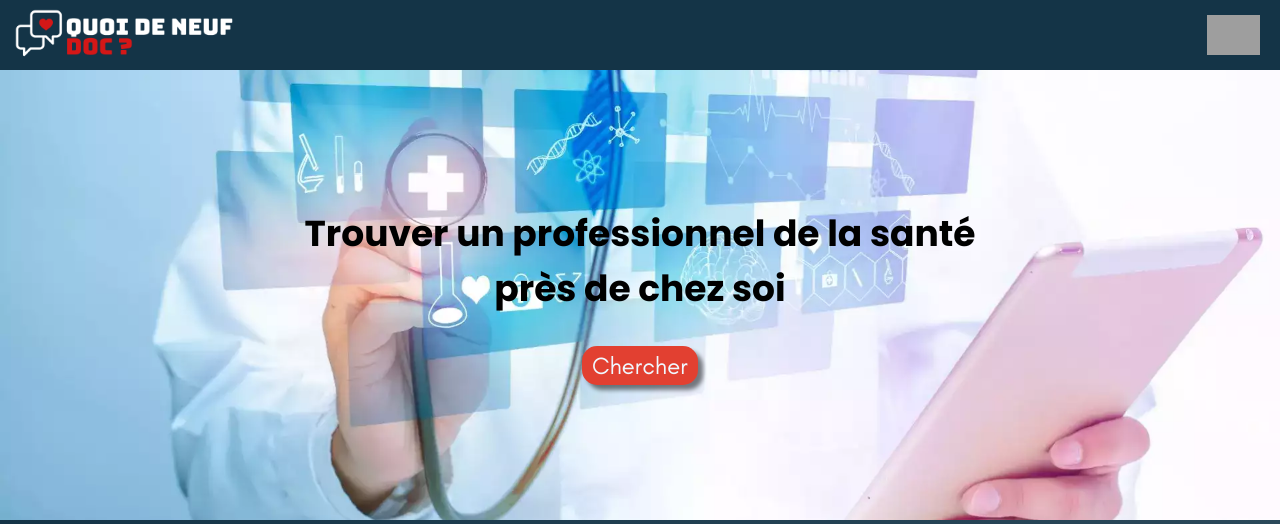
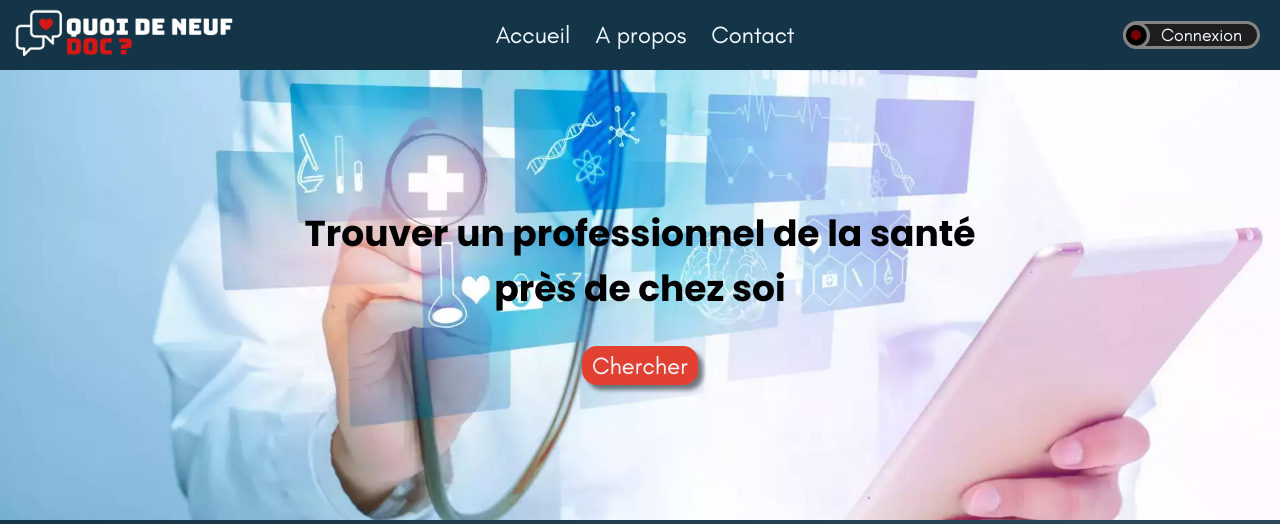
Before and after one commit to yrautcnasdemo/Quoi-de-Neuf-Doc, a PHP site: page / in a window 1280 px wide. Shown: the top 524 px of the page. Run offline with PHP 8.4, Linux system fonts and the light colour scheme; grey boxes are pictures that could not be loaded.

Commit message:
header-xl done

```diff
--- a/src/css/responsive.css
+++ b/src/css/responsive.css
@@ -1,5 +1,9 @@
 /*------------------------   RESPONSIVE   ---------------------------*/
-@media (max-width: 750px) {
+@media (max-width: 749px) {
+    /*HEADER*/
+    .header-xl {
+        display: none;
+    }
     .homepage-intro-L {
         display: none;
     }
@@ -12,6 +16,10 @@
 }
 
 @media (min-width: 750px) {
+    /*HEADER*/
+    .header-xl {
+        display: none;
+    }
     /*HOMEPAGE INTRO*/
     .homepage-intro {
         display: none;
@@ -83,6 +91,13 @@
 
 
 @media (min-width: 1200px) {
+    /*HEADER*/
+    .header-s {
+        display: none;
+    }
+    .header-xl {
+        display: flex;
+    }
     .homepage-presentation {
         flex-direction: row-reverse;
         justify-content: center;
--- a/src/css/style.css
+++ b/src/css/style.css
@@ -15,7 +15,7 @@ body {
 
 
 /* HEADER */
-header {
+.header-s {
     position: fixed;
     top: 0;
     width: 100%;
@@ -27,8 +27,68 @@ header {
     background-color: #143447;
     z-index: 10;
 }
+.header-xl {
+    position: fixed;
+    top: 0;
+    display: flex;
+    flex-direction: row;
+    justify-content: space-between;
+    align-items: center;
+    width: 100%;
+    background-color: #143447;
+    z-index: 10;
+}
+nav ul {
+    display: flex;
+    flex-direction: row;
+    justify-content: space-around;
+    align-items: center;
+    gap: 25px;
+    list-style: none;
+    font-family: Teachers;
+    font-size: 24px;
+    padding-right: 85px;
+}
+.header-xl ul li a {
+    color: aliceblue;
+}
 .logo-site {
     max-height: 70px;
+}
+
+.header-xl a {
+    text-decoration: none;
+}
+.btn-style {
+    position: relative;
+    background-color: #1e1e1e;
+    border: 3px solid #848484;
+    border-radius: 20px;
+    padding: 0px 15px 0px 35px;
+    font-family: Teachers;
+    font-size: 18px;
+    margin-right: 20px;
+    color: aliceblue;
+}
+.btn-style-c {
+    position: absolute;
+    bottom: -3px;
+    left: -3px;
+    background-color: rgba(255, 0, 0, 0);
+    width: 27px;
+    height: 27px;
+    border-radius: 50%;
+    border: 3px solid #848484;
+}
+.btn-style-c2 {
+    position: absolute;
+    top: 0;
+    left: 0;
+    background-color: rgb(121, 0, 0);
+    width: 20px;
+    height: 20px;
+    border-radius: 50%;
+    border: 5px solid #000000;
 }
 
 
--- a/src/index.php
+++ b/src/index.php
@@ -11,8 +11,22 @@
 <body>
 
     <header>
-        <img class="logo-site" src="assets/images/logo/logoQDND.png" alt="Logo_quoi-de-neuf-doc">
-        <img src="assets/icones/burgermenu.png" height="40px" alt="burger-menu">
+        <div class="header-s">
+            <img class="logo-site" src="assets/images/logo/logoQDND.png" alt="Logo_quoi-de-neuf-doc">
+            <img src="assets/icones/burgermenu.png" height="40px" alt="burger-menu">
+        </div>
+        <!-- Format header desktop -->
+        <div class="header-xl">
+            <img class="logo-site" src="assets/images/logo/logoQDND.png" alt="Logo_quoi-de-neuf-doc">
+            <nav>
+                <ul>
+                    <li><a href="#">Accueil</a></li>
+                    <li><a href="#">A propos</a></li>
+                    <li><a href="#">Contact</a></li>
+                </ul>
+            </nav>
+            <a class="connexion-btn" href=""><div class="btn-style"><div class="btn-style-c"><div class="btn-style-c2"></div></div><span>Connexion</span></div></a>
+        </div>
     </header>
 
     <main>
```
